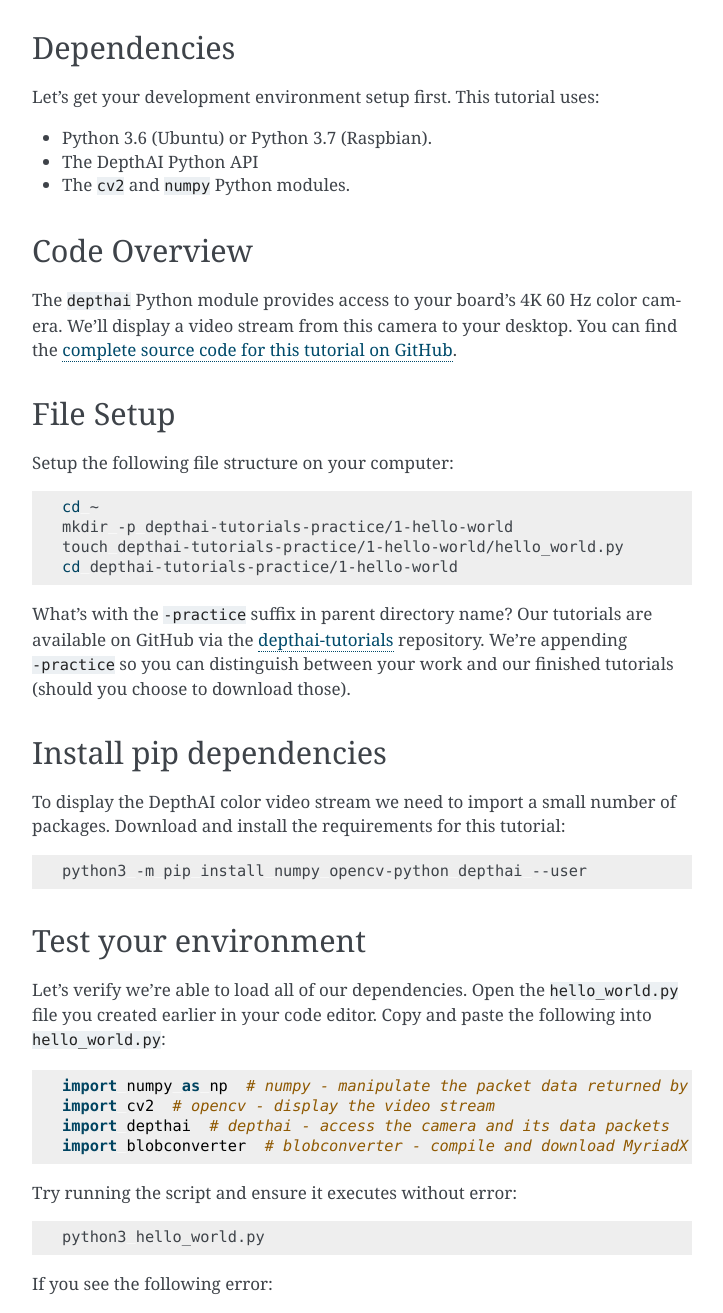
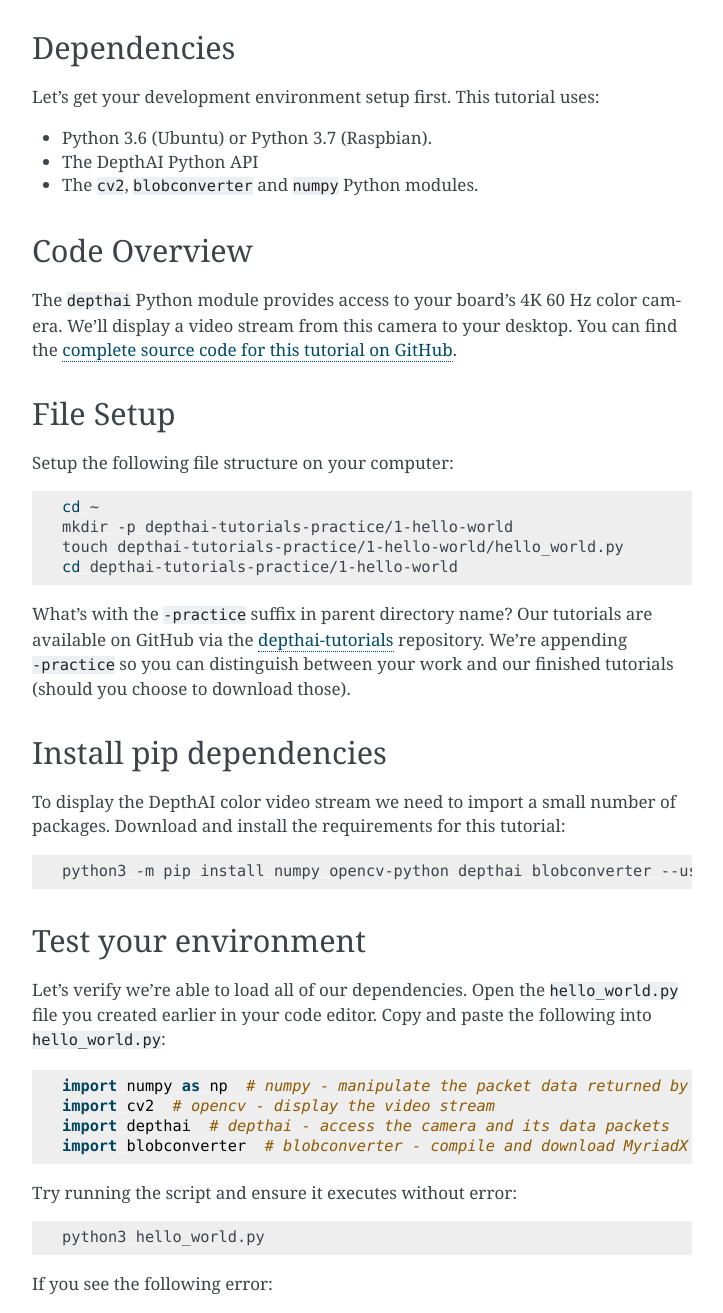
Before and after one commit to luxonis/depthai-python, a Sphinx documentation site: the page built from docs/source/tutorials/hello_world.rst, in a window 1280 px wide and 1400 px high, scrolled down 497 px, cut to the strip 87-1400 px from the top of the window. Shown: the whole strip, without its empty margins (388-1111 px from the left). Built offline with Sphinx 7.4.7, drawn with Linux system fonts in a browser that asks for light colours; pages that are not in the unit, such as notebooks, are missing from menus; the version number could not be read and is left out.

Commit message:
Add info about blobconverter installation to hello_world.rst

```diff
--- a/docs/source/tutorials/hello_world.rst
+++ b/docs/source/tutorials/hello_world.rst
@@ -22,7 +22,7 @@
 
 - Python 3.6 (Ubuntu) or Python 3.7 (Raspbian).
 - The DepthAI :ref:`Python API <Installation>`
-- The :code:`cv2` and :code:`numpy` Python modules.
+- The :code:`cv2`, :code:`blobconverter` and :code:`numpy` Python modules.
 
 
 Code Overview
@@ -58,7 +58,7 @@
 
 .. code-block:: bash
 
-  python3 -m pip install numpy opencv-python depthai --user
+  python3 -m pip install numpy opencv-python depthai blobconverter --user
 
 
 Test your environment
```
